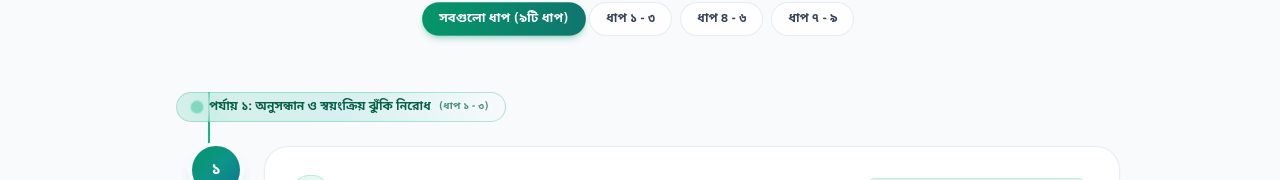
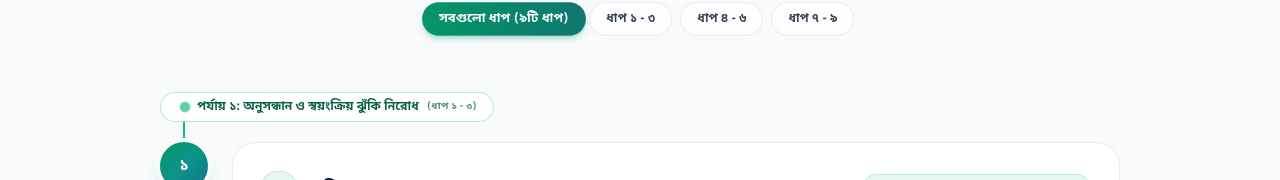
Before and after one commit to BornilMahmud/VumiSeba, a React (Vite) app: page /how-it-works in a window 1280 px wide. Shown: the part 361-541 px from the top of the page. Built offline with nearby package versions, Linux system fonts and the light colour scheme; no server answers.

Commit message:
fix(how-it-works): center-align timeline vertical spine with step circle orbs and milestone markers

```diff
--- a/src/pages/public/HowItWorksPage.tsx
+++ b/src/pages/public/HowItWorksPage.tsx
@@ -360,8 +360,8 @@ export const HowItWorksPage: React.FC = () => {
         </div>
       </div>
 
-      {/* Flowing Connected Timeline */}
-      <div className="relative pl-4 sm:pl-8 before:absolute before:top-4 before:bottom-4 before:left-8 sm:before:left-12 before:w-0.5 before:bg-gradient-to-b before:from-emerald-500 before:via-teal-500 before:to-cyan-600 space-y-8">
+      {/* Flowing Connected Timeline with mathematically centered vertical spine */}
+      <div className="relative space-y-8 before:absolute before:top-4 before:bottom-4 before:left-5 sm:before:left-6 before:-translate-x-1/2 before:w-0.5 before:bg-gradient-to-b before:from-emerald-500 before:via-teal-500 before:to-cyan-600">
         {filteredSteps.map((s, idx) => {
           const StepIcon = s.icon;
           const isPhaseStart = idx === 0 || filteredSteps[idx - 1].phaseId !== s.phaseId;
@@ -369,10 +369,10 @@ export const HowItWorksPage: React.FC = () => {
 
           return (
             <div key={idx} className="relative space-y-4">
-              {/* Optional Phase Milestone Marker */}
+              {/* Phase Milestone Marker centered with timeline axis */}
               {isPhaseStart && phaseMeta && activeFilter === 'all' && (
-                <div className="relative -left-2 sm:-left-4 pt-4 pb-2">
-                  <div className="inline-flex items-center gap-2 px-4 py-1.5 rounded-full text-xs font-bold bg-gradient-to-r from-emerald-500/15 via-teal-500/15 to-transparent text-emerald-800 dark:text-emerald-300 border border-emerald-500/30 backdrop-blur-md shadow-xs">
+                <div className="relative pt-4 pb-1">
+                  <div className="inline-flex items-center gap-2 pl-4 sm:pl-5 pr-4 py-1.5 rounded-full text-xs font-bold bg-white/95 dark:bg-slate-900/95 text-emerald-800 dark:text-emerald-300 border border-emerald-500/30 backdrop-blur-md shadow-xs relative z-10">
                     <span className="w-2 h-2 rounded-full bg-emerald-500 animate-ping" />
                     <span>{phaseMeta.title}</span>
                     <span className="text-[10px] font-semibold opacity-70">({phaseMeta.stepsCount})</span>
@@ -382,7 +382,7 @@ export const HowItWorksPage: React.FC = () => {
 
               {/* Step Card with Organic Curves (rounded-3xl, no boxy feel) */}
               <div className="relative flex items-start gap-4 sm:gap-6 group">
-                {/* Timeline Step Orb */}
+                {/* Timeline Step Orb (Strictly centered on the vertical line axis) */}
                 <div className="relative z-10 flex items-center justify-center w-10 h-10 sm:w-12 sm:h-12 rounded-full bg-gradient-to-br from-emerald-600 via-teal-600 to-cyan-700 text-white font-extrabold text-sm sm:text-base shadow-lg shadow-emerald-600/30 ring-4 ring-slate-50 dark:ring-slate-950 shrink-0 group-hover:scale-110 transition-transform duration-300">
                   <span>{s.step}</span>
                 </div>
```
